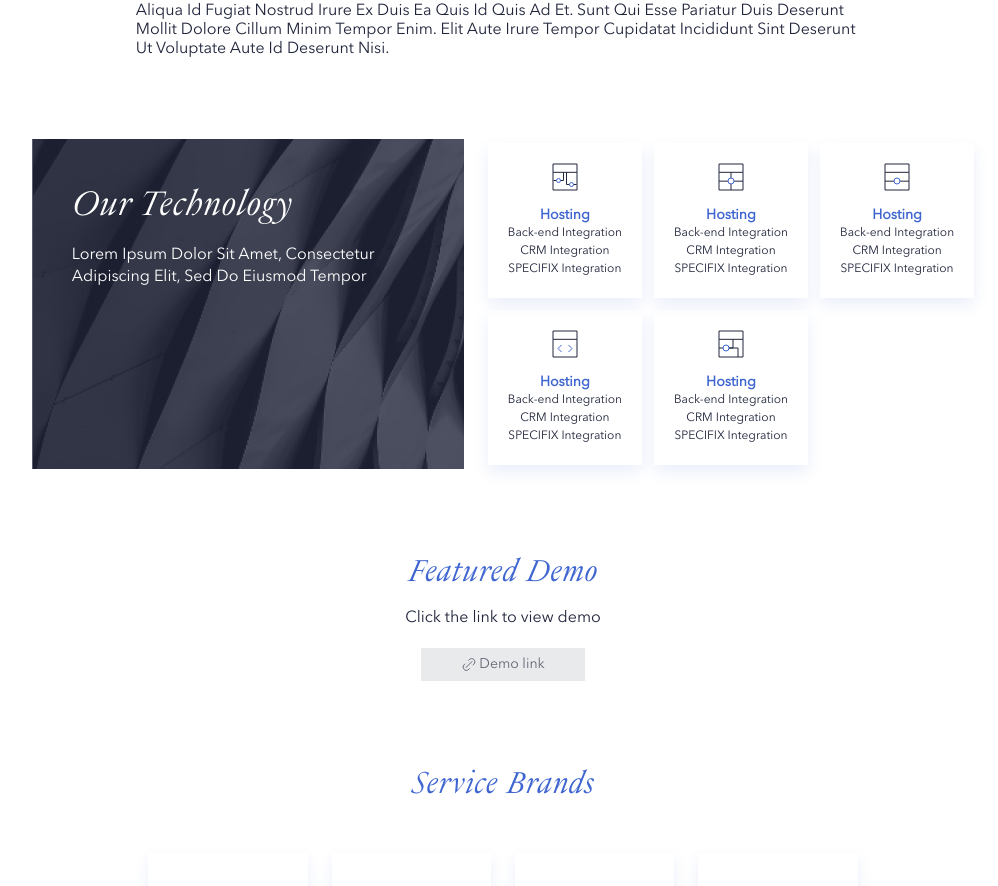
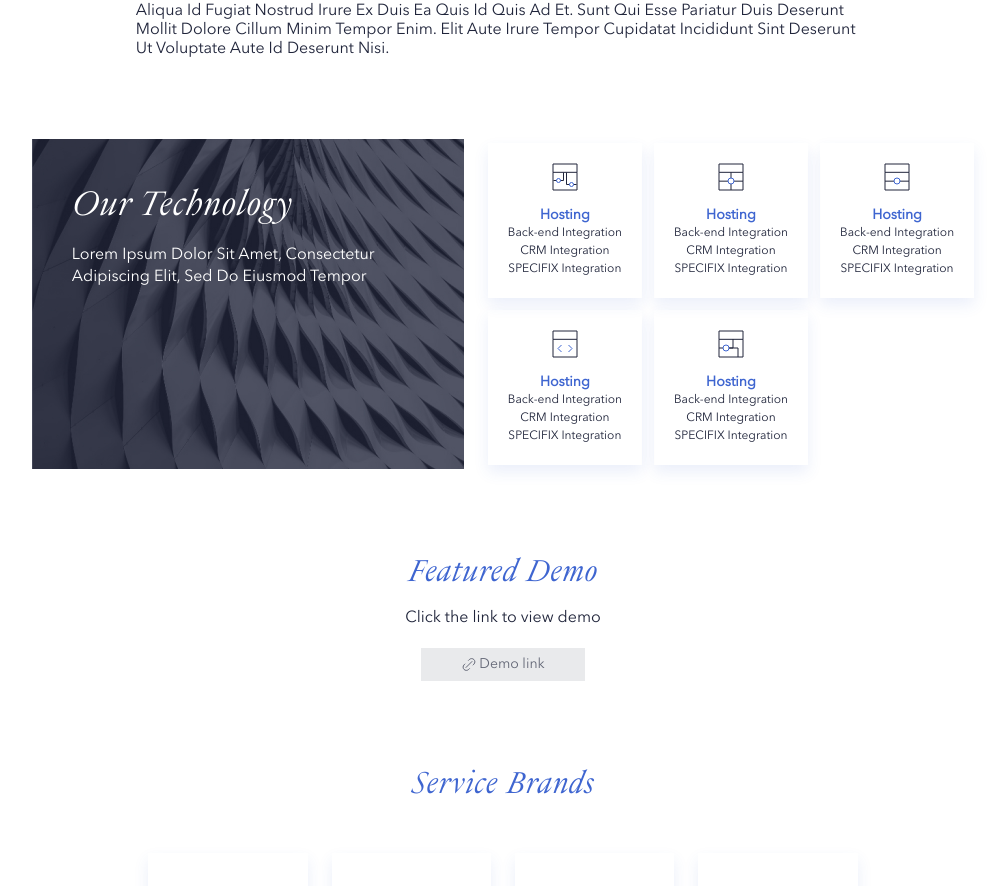
Before and after one commit to MobileNowGroup/LVMH_Vendor_Showcase_Website_Frontend, a Vue app: page /vendordetail in a window 1280 px wide. Shown: the part 1163-2049 px from the top of the page, without its empty margins (137-1135 px from the left). Built offline with nearby package versions, Linux system fonts and the light colour scheme.

Commit message:
update backgroundsize

```diff
--- a/src/views/VendorDetailView.vue
+++ b/src/views/VendorDetailView.vue
@@ -674,6 +674,7 @@ const nextEl = () => {
       width: 43.2rem;
       height: 33rem;
       background: url("../assets/images/Media.jpg");
+      background-size: 100%;
       padding: 4rem;
       text-align: left;
       h2 {
```
